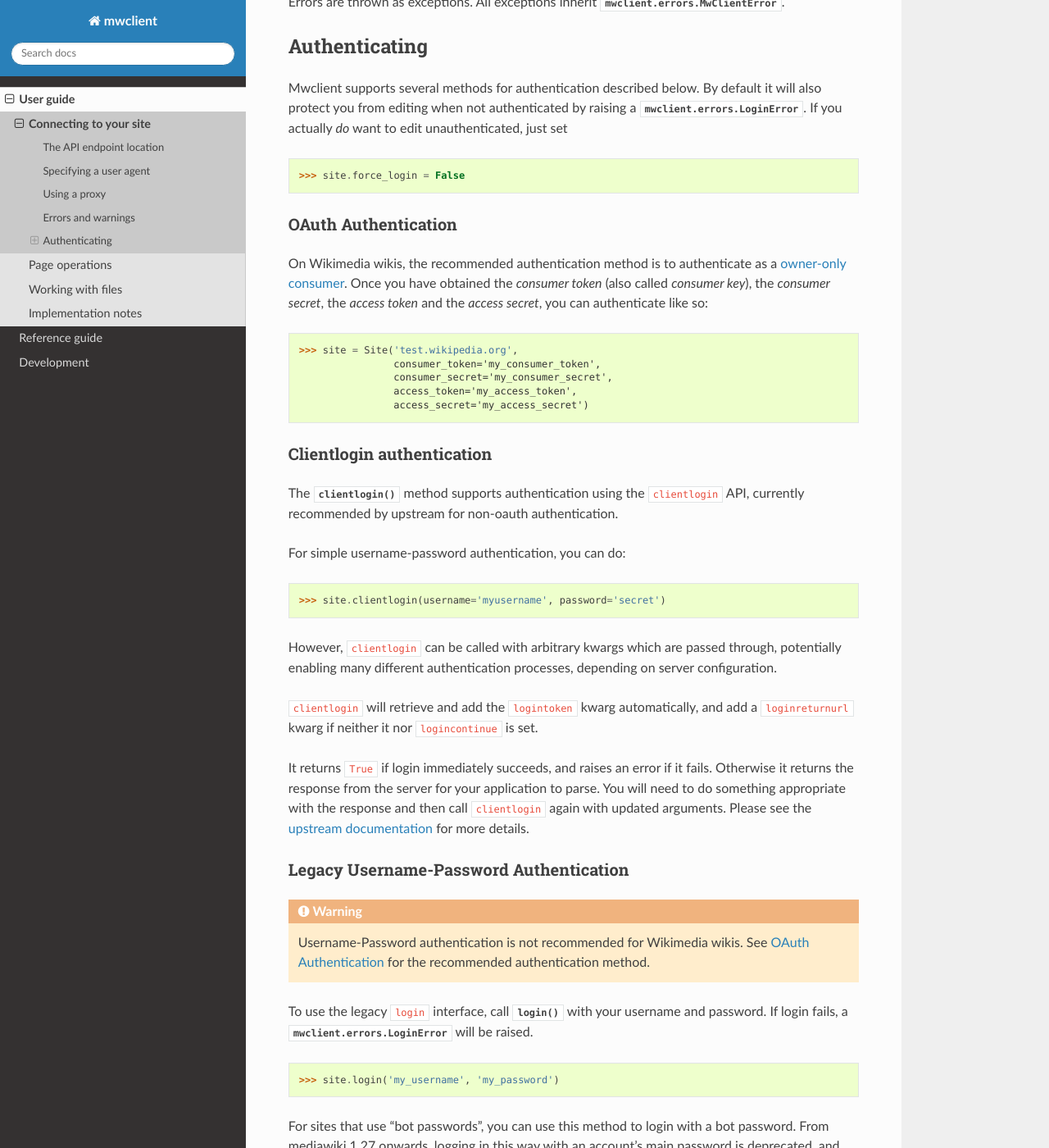
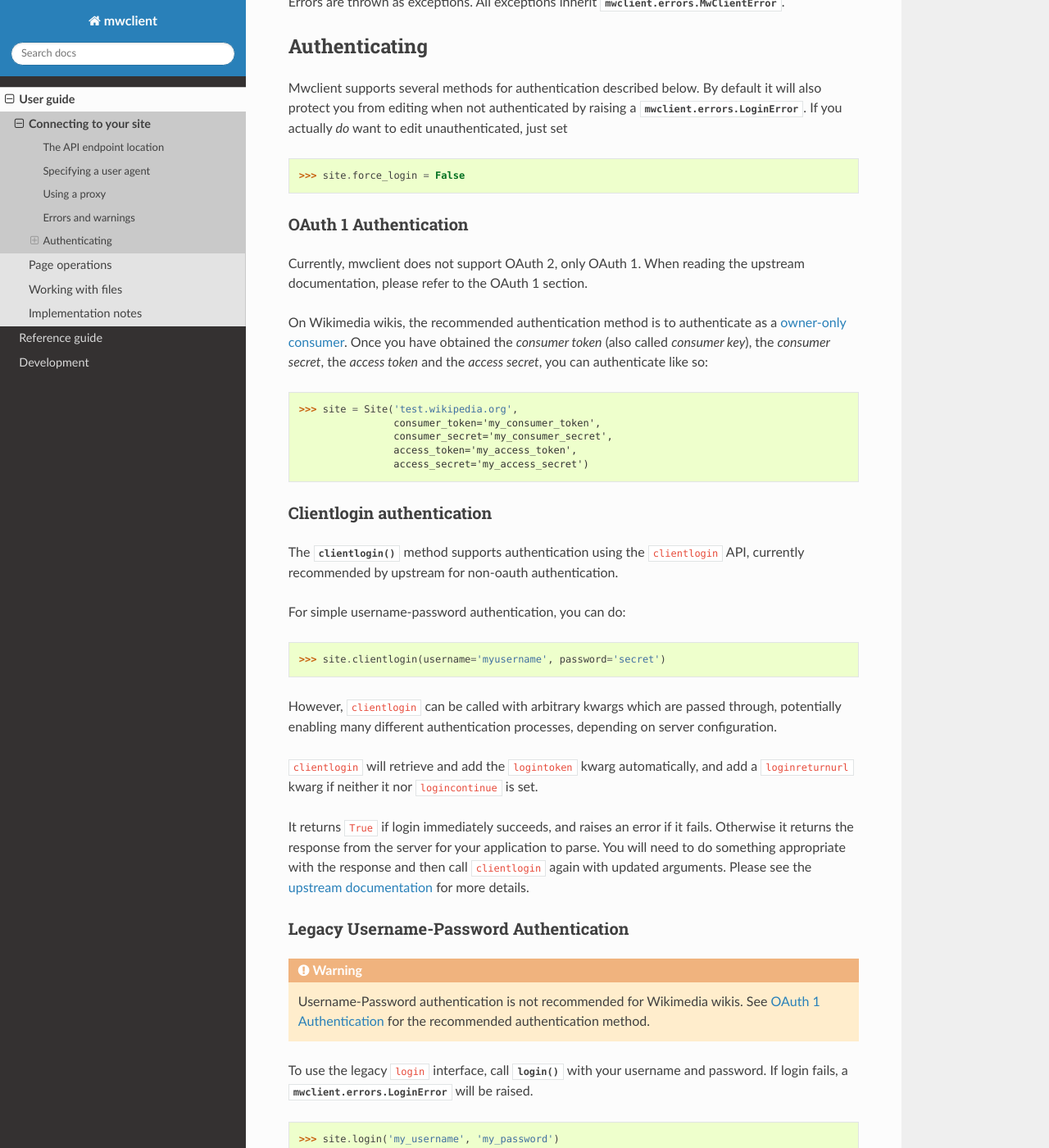
Before and after one commit to mwclient/mwclient, a Sphinx documentation site: the page built from docs/source/user/connecting.rst, in a window 1280 px wide and 1400 px high, scrolled down 1867 px. Shown: the whole window at 82% size. Built offline with Sphinx 7.4.7 and the Read the Docs theme 3.1.0, drawn with Linux system fonts in a browser that asks for light colours; the version number could not be read and is left out; some of the changed text lies outside the part shown.

Commit message:
Update docs to clarify we only support OAuth 1 currently (#395)
Update the documentation to clarify mwclient currently supports
only OAuth 1 (thanks, @ragesoss).

Adding OAuth 2 probably shouldn't be very hard, I'll try and find
some time to look at it soon.

Signed-off-by: Adam Williamson <awilliam@redhat.com>

```diff
--- a/docs/source/user/connecting.rst
+++ b/docs/source/user/connecting.rst
@@ -115,8 +115,11 @@ unauthenticated, just set
 
 .. _oauth:
 
-OAuth Authentication
-^^^^^^^^^^^^^^^^^^^^
+OAuth 1 Authentication
+^^^^^^^^^^^^^^^^^^^^^^
+
+Currently, mwclient does not support OAuth 2, only OAuth 1. When reading the
+upstream documentation, please refer to the OAuth 1 section.
 
 On Wikimedia wikis, the recommended authentication method is to authenticate as
 a `owner-only consumer`_. Once you have obtained the *consumer token* (also
```
